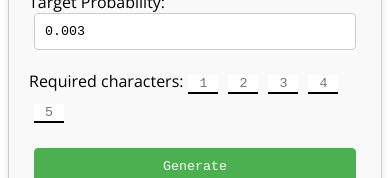
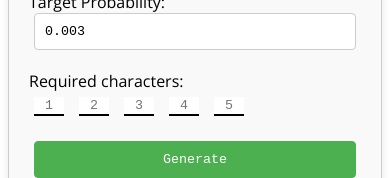
Before and after one commit to taaltool/pseudorator, a React (Vite) app: page / in a window 390 px wide. Shown: the part 527-705 px from the top of the page. Built offline with nearby package versions, Linux system fonts and the light colour scheme; no server answers.

Commit message:
style: edit media query

```diff
--- a/src/components/InputForm/index.jsx
+++ b/src/components/InputForm/index.jsx
@@ -84,8 +84,10 @@ const InputForm = ({ onGenerate }) => {
         </label>
       </div>
       <div className="characterInputs">
+
         <label>
-          Required characters:
+          Required characters: </label>
+          <div className="charForm">
           {characterInputs.map((char, index) => (
             <input
               key={index}
@@ -99,7 +101,8 @@ const InputForm = ({ onGenerate }) => {
               placeholder={`${index + 1}`}
             />
           ))}
-        </label>
+
+      </div>
       </div>
       <button className="calculateButton" type="submit">
         Generate
--- a/src/global.css
+++ b/src/global.css
@@ -87,11 +87,19 @@ html {
   outline: none;
 }
 
+.characterInputs {
+  display: flex;
+  flex-direction: row;
+
+}
+
 .charForm {
   display: flex;
   flex-wrap: wrap;
-  align-items: center;
-  justify-content: center;
+  justify-content: flex-start;
+  gap: 5px;
+  width: auto;
+  max-width: 20em;
 }
 
 .inputField,
@@ -109,9 +117,7 @@ button {
 @media (max-width: 500px) {
   .button {
     margin-bottom: 5px;
-
   }
-
 
   button {
     width: calc(100% - 10px);
@@ -122,5 +128,9 @@ button {
     width: calc(100% - 10px);
   }
 
+  .characterInputs {
+    flex-direction: column;
+
+  }
 
 }
```
